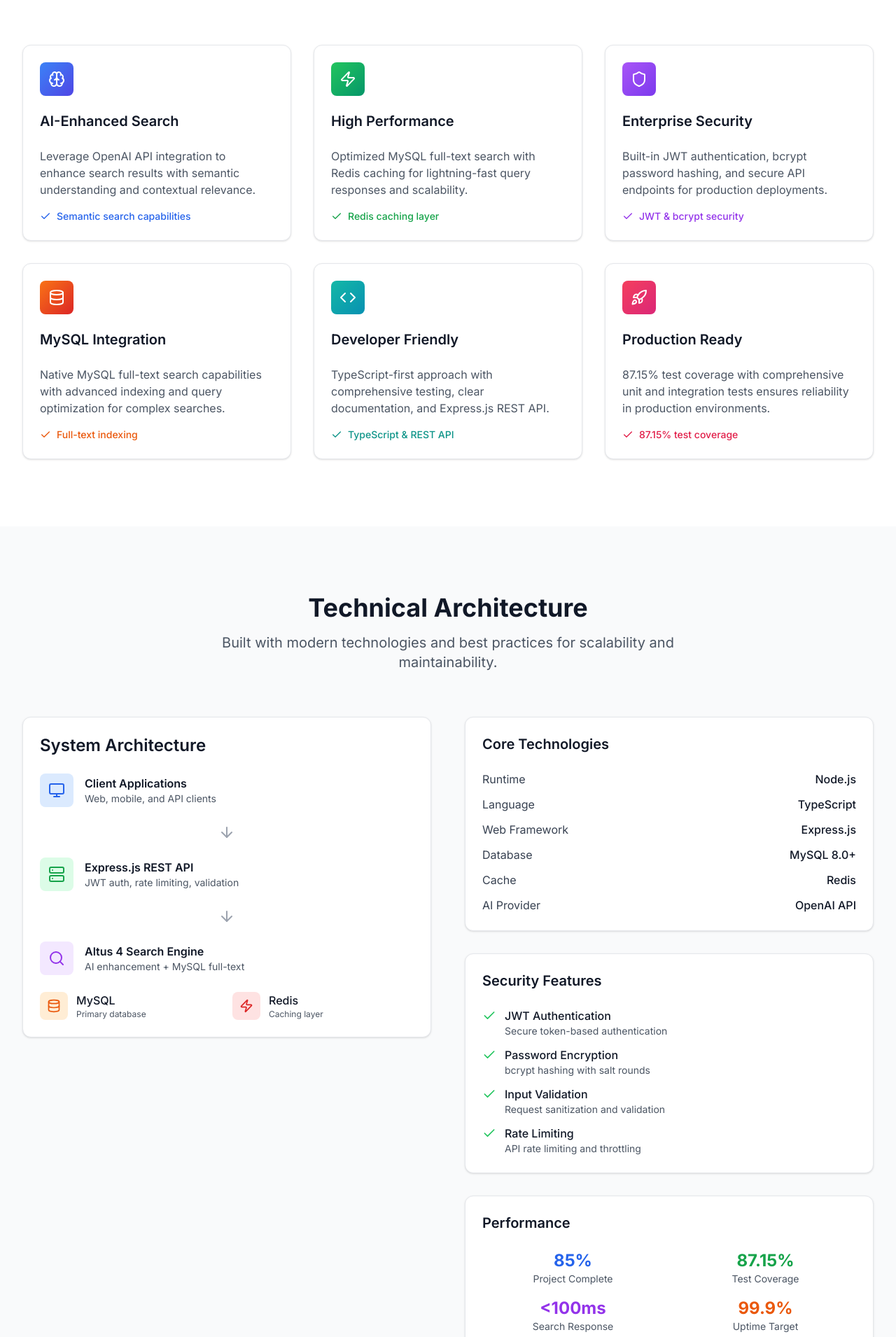
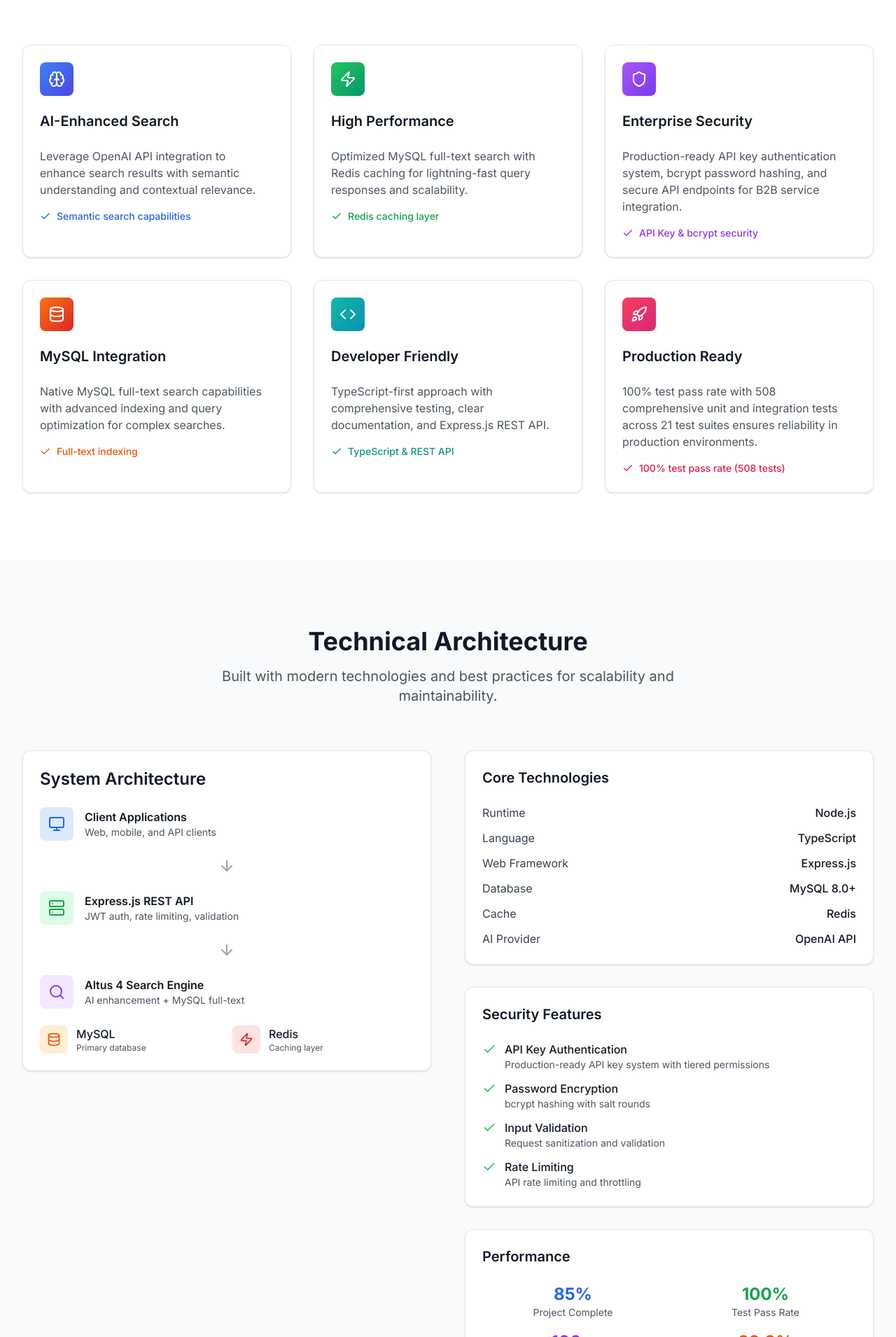
Before and after one commit to altus4/website, a Vue app: page / in a window 1280 px wide. Shown: the part 890-2800 px from the top of the page at 70% size. Built offline with nearby package versions, Linux system fonts and the light colour scheme.

Commit message:
Update authentication and testing details in Features, Hero, Project Status, and Tech Specs sections to reflect a production-ready API key system and a 100% test pass rate with comprehensive testing coverage.

```diff
--- a/src/components/FeaturesSection.vue
+++ b/src/components/FeaturesSection.vue
@@ -67,11 +67,11 @@
           </CardHeader>
           <CardContent>
             <p class="text-gray-600 mb-4">
-              Built-in JWT authentication, bcrypt password hashing, and secure API endpoints for production deployments.
+              Production-ready API key authentication system, bcrypt password hashing, and secure API endpoints for B2B service integration.
             </p>
             <div class="flex items-center text-sm text-purple-600 font-medium">
               <CheckIcon class="h-4 w-4 mr-2" />
-              JWT & bcrypt security
+              API Key & bcrypt security
             </div>
           </CardContent>
         </Card>
@@ -130,11 +130,11 @@
           </CardHeader>
           <CardContent>
             <p class="text-gray-600 mb-4">
-              87.15% test coverage with comprehensive unit and integration tests ensures reliability in production environments.
+              100% test pass rate with 508 comprehensive unit and integration tests across 21 test suites ensures reliability in production environments.
             </p>
             <div class="flex items-center text-sm text-rose-600 font-medium">
               <CheckIcon class="h-4 w-4 mr-2" />
-              87.15% test coverage
+              100% test pass rate (508 tests)
             </div>
           </CardContent>
         </Card>
--- a/src/components/HeroSection.vue
+++ b/src/components/HeroSection.vue
@@ -5,7 +5,7 @@
         <!-- Badge -->
         <div class="mb-8 inline-flex items-center rounded-full border border-blue-200 bg-blue-50 px-4 py-2 text-sm font-medium text-blue-700">
           <span class="mr-2 flex h-2 w-2 rounded-full bg-green-400"></span>
-          Production Ready • 87.15% Test Coverage • 407 Tests
+          Production Ready • 100% Test Pass Rate • 508 Tests
         </div>
 
         <!-- Main Heading -->
--- a/src/components/ProjectStatusSection.vue
+++ b/src/components/ProjectStatusSection.vue
@@ -33,15 +33,15 @@
         <Card class="text-center border-l-4 border-l-green-500">
           <CardContent class="pt-6">
             <div class="mb-4">
-              <div class="text-3xl font-bold text-green-600">87.15%</div>
-              <div class="text-sm text-gray-500 uppercase tracking-wide">Test Coverage</div>
+              <div class="text-3xl font-bold text-green-600">100%</div>
+              <div class="text-sm text-gray-500 uppercase tracking-wide">Test Pass Rate</div>
             </div>
             <div class="mb-4">
               <div class="w-full bg-gray-200 rounded-full h-2">
-                <div class="bg-green-600 h-2 rounded-full" style="width: 87.15%"></div>
+                <div class="bg-green-600 h-2 rounded-full" style="width: 100%"></div>
               </div>
             </div>
-            <p class="text-sm text-gray-600">Comprehensive unit & integration tests</p>
+            <p class="text-sm text-gray-600">508 tests across 21 test suites</p>
           </CardContent>
         </Card>
 
@@ -118,8 +118,8 @@
               <div class="flex items-start space-x-3">
                 <CheckIcon class="h-5 w-5 text-green-500 mt-0.5" />
                 <div>
-                  <p class="font-medium text-gray-900">JWT Authentication</p>
-                  <p class="text-sm text-gray-600">Secure API access control</p>
+                  <p class="font-medium text-gray-900">API Key Authentication System</p>
+                  <p class="text-sm text-gray-600">Production-ready B2B service authentication with tiered permissions</p>
                 </div>
               </div>
               <div class="flex items-start space-x-3">
@@ -127,6 +127,13 @@
                 <div>
                   <p class="font-medium text-gray-900">Express.js REST API</p>
                   <p class="text-sm text-gray-600">RESTful endpoints with validation</p>
+                </div>
+              </div>
+              <div class="flex items-start space-x-3">
+                <CheckIcon class="h-5 w-5 text-green-500 mt-0.5" />
+                <div>
+                  <p class="font-medium text-gray-900">Commit Verification System</p>
+                  <p class="text-sm text-gray-600">GPG signing with automated security auditing</p>
                 </div>
               </div>
             </div>
--- a/src/components/TechSpecsSection.vue
+++ b/src/components/TechSpecsSection.vue
@@ -137,8 +137,8 @@
                 <div class="flex items-start space-x-3">
                   <CheckIcon class="h-5 w-5 text-green-500 mt-0.5" />
                   <div>
-                    <p class="font-medium text-gray-900">JWT Authentication</p>
-                    <p class="text-sm text-gray-600">Secure token-based authentication</p>
+                    <p class="font-medium text-gray-900">API Key Authentication</p>
+                    <p class="text-sm text-gray-600">Production-ready API key system with tiered permissions</p>
                   </div>
                 </div>
                 <div class="flex items-start space-x-3">
@@ -178,8 +178,8 @@
                   <div class="text-sm text-gray-600">Project Complete</div>
                 </div>
                 <div class="text-center">
-                  <div class="text-2xl font-bold text-green-600">87.15%</div>
-                  <div class="text-sm text-gray-600">Test Coverage</div>
+                  <div class="text-2xl font-bold text-green-600">100%</div>
+                  <div class="text-sm text-gray-600">Test Pass Rate</div>
                 </div>
                 <div class="text-center">
                   <div class="text-2xl font-bold text-purple-600">&lt;100ms</div>
@@ -199,7 +199,7 @@
 </template>
 
 <script setup lang="ts">
-import { Card, CardContent, CardHeader } from '@/components/ui/card'
+import { Card, CardContent, CardHeader } from '@/components/ui/card';
 import {
   Monitor as MonitorIcon,
   Server as ServerIcon,
@@ -208,5 +208,5 @@ import {
   Zap as ZapIcon,
   ArrowDown as ArrowDownIcon,
   Check as CheckIcon
-} from 'lucide-vue-next'
+} from 'lucide-vue-next';
 </script>
```
